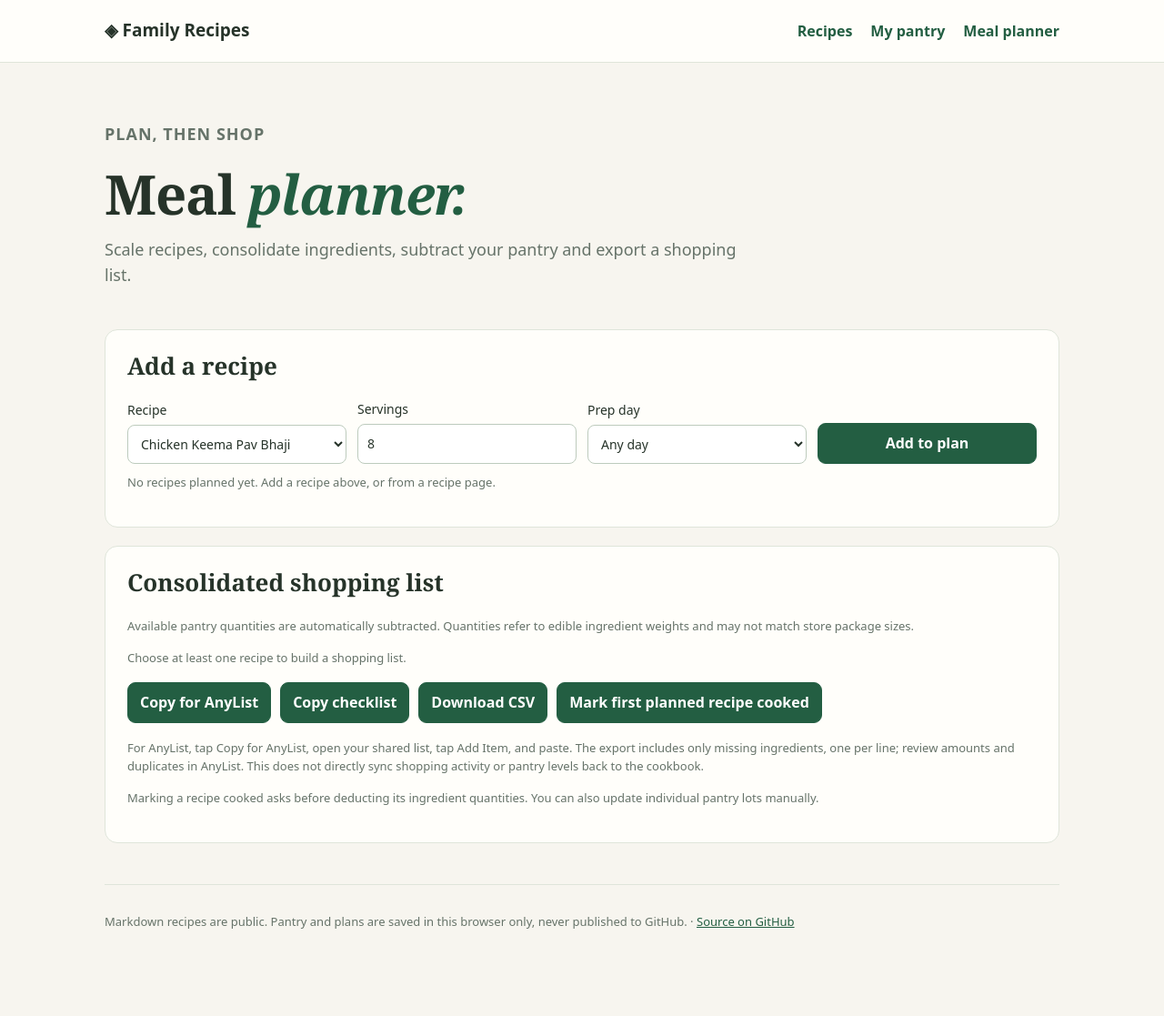
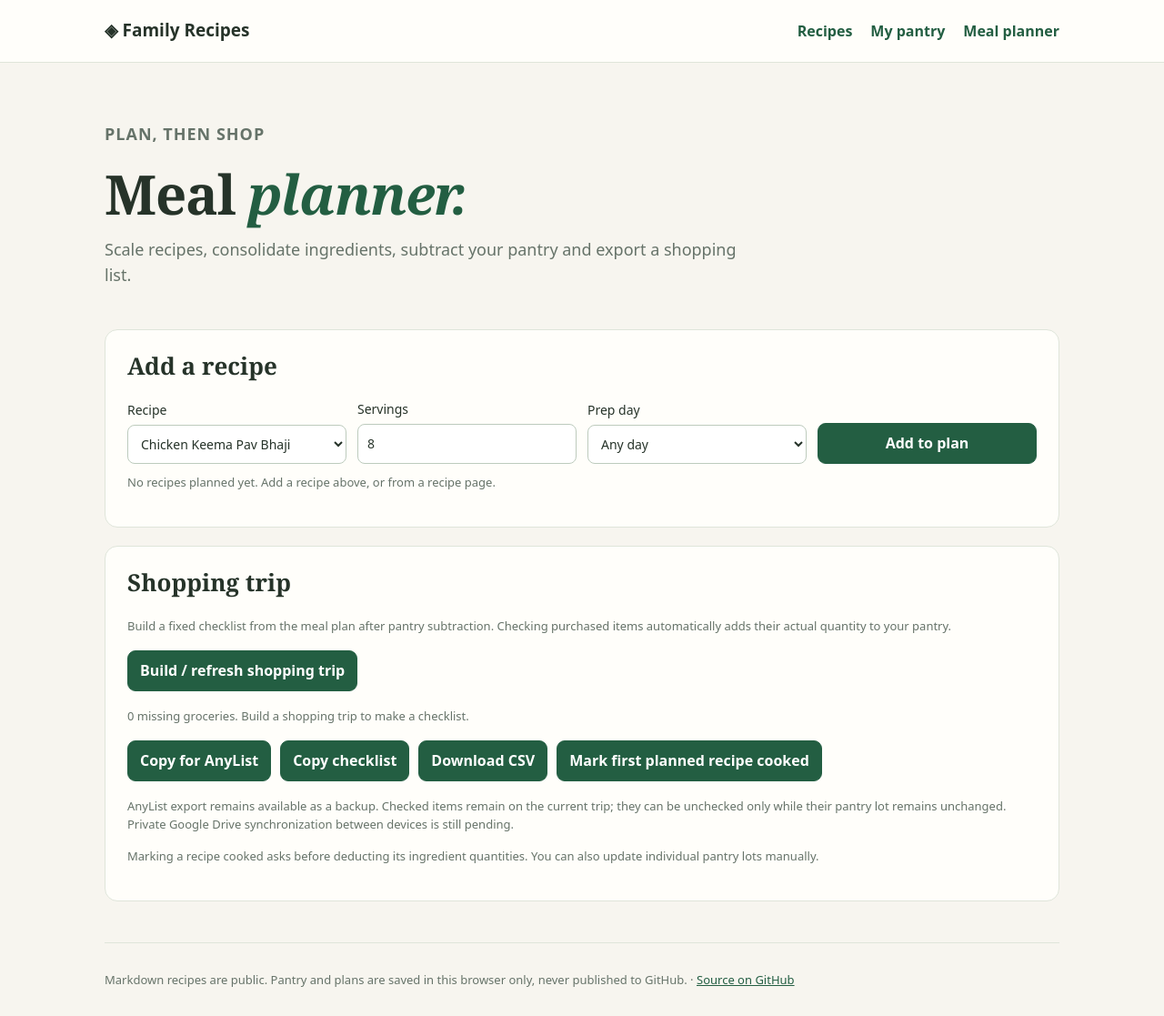
Before and after one commit to cbaum228/family-recipes, a Jekyll site: the page built from planner/index.html, in a window 1280 px wide. Shown: the whole page at 91% size. Built offline with Jekyll 4.4.1, drawn with Linux system fonts in a browser that asks for light colours; before the commit the page ends 1053 px from its top, so only the background shows below that; some of the changed lines change nothing that is shown.

Commit message:
Add grocery checklist with automatic pantry additions

```diff
--- a/assets/app.js
+++ b/assets/app.js
@@ -7,14 +7,14 @@
 const fmt=(n,u)=>new Intl.NumberFormat("en-US",{maximumFractionDigits:n<10?1:0}).format(Math.max(0,n))+" "+u;
 const ID=()=>typeof crypto!=="undefined"&&crypto.randomUUID?crypto.randomUUID():String(Date.now())+Math.random().toString(36).slice(2);
 const validServings=n=>{const v=Number(n);return Number.isFinite(v)&&v>=.5&&v<=50?Math.round(v*2)/2:null};
-const empty=()=>({version:2,lots:[],plan:[],cooked:[]});
+const empty=()=>({version:3,lots:[],plan:[],cooked:[],shopping:[]});
 let state=empty(),recipes=[],recipeById=new Map(),foods=new Map();
 function safeState(obj){
   if(!obj||!Array.isArray(obj.lots)||!Array.isArray(obj.plan)||!Array.isArray(obj.cooked))return null;
   const lots=obj.lots.slice(0,3000).filter(x=>x&&typeof x.key==="string"&&x.key.length<180&&["g","ml"].includes(x.unit)&&Number.isFinite(Number(x.qty))&&Number(x.qty)>=0&&Number(x.qty)<1e8).map(x=>({id:String(x.id||ID()),key:x.key,name:String(x.name||x.key).slice(0,160),unit:x.unit,qty:Number(x.qty),expires:/^\d{4}-\d{2}-\d{2}$/.test(x.expires||"")?x.expires:"",aisle:String(x.aisle||"Other").slice(0,70)}));
   const plan=obj.plan.slice(0,500).filter(x=>x&&typeof x.recipeId==="string"&&validServings(x.servings??(x.meals!=null?Number(x.meals)*2.1:NaN))!==null).map(x=>({id:String(x.id||ID()),recipeId:x.recipeId,servings:validServings(x.servings??(x.meals!=null?Number(x.meals)*2.1:NaN)),day:String(x.day||"").slice(0,30)}));
   const cooked=obj.cooked.slice(-300).filter(x=>x&&typeof x.recipeId==="string").map(x=>({recipeId:x.recipeId,date:String(x.date||"").slice(0,10),category:String(x.category||"").slice(0,60)}));
-  return {version:2,lots,plan,cooked};
+  return {version:3,lots,plan,cooked,shopping:Array.isArray(obj.shopping)?obj.shopping.filter(i=>i&&i.key&&Number(i.qty)>0).slice(0,300):[]};
 }
 try{const p=localStorage.getItem(KEY);if(p)state=safeState(JSON.parse(p))||empty()}catch(_){}
 function save(){try{localStorage.setItem(KEY,JSON.stringify(state));return true}catch(_){return false}}
@@ -116,16 +116,47 @@
  controls.append(n,rm);line.append(content,controls);target.append(line)
  }
 }
-function renderShopping(){
- const target=$("shopping-list");if(!target)return;clear(target);
- const ingredients=mergedPlan();if(!ingredients.length){target.append(el("p","Choose at least one recipe to build a shopping list.","muted"));return}
- for(const i of ingredients){
- const buy=Math.max(0,i.needed-available(i)),line=el("div",null,"inventory-row"),detail=el("div");
- detail.append(el("strong",i.name),el("div","Recipe total: "+fmt(i.needed,i.unit)+" · On hand: "+fmt(available(i),i.unit),"muted"));
- line.append(detail,el("strong",buy>.01?fmt(buy,i.unit)+" to buy":"Already stocked",buy>.01?"":"ready"));target.append(line)
+function missingPlanRows(){return mergedPlan().map(i=>({...i,onHand:available(i),buy:Math.max(0,i.needed-available(i))})).filter(i=>i.buy>.01)}
+ function shoppingRows(){return state.shopping.length?state.shopping.filter(i=>!i.checked).map(i=>({name:i.name,unit:i.unit,aisle:i.aisle,needed:i.qty,onHand:0,buy:i.qty})):missingPlanRows()}
+ function newTrip(){
+  const deficit=missingPlanRows();if(!deficit.length){message("shopping-status","No missing groceries in the meal plan.");return}
+  if(state.shopping.length&&!confirm("Replace your current shopping trip? Bought items already in the pantry will be retained."))return;
+  state.shopping=deficit.map(i=>({id:ID(),key:i.key,name:i.name,unit:i.unit,aisle:i.aisle,qty:Math.ceil(i.buy),checked:false,expires:"",lotId:"",bought:0}));
+  save();renderShopping();message("shopping-status","Shopping trip created.");
  }
-}
-function shoppingRows(){return mergedPlan().map(i=>({...i,onHand:available(i),buy:Math.max(0,i.needed-available(i))})).filter(i=>i.buy>.01)}
+ function checkPurchase(i){
+  if(i.checked)return;const qty=Number(i.qty);if(!Number.isFinite(qty)||qty<=0){renderShopping();return}
+  const id=ID();state.lots.push({id,key:i.key,name:i.name,unit:i.unit,qty,expires:i.expires||"",aisle:i.aisle});
+  i.lotId=id;i.bought=qty;i.checked=true;save();renderShopping();renderPantry();renderSuggestions();message("shopping-status","Added "+i.name+" to pantry.");
+ }
+ function uncheckPurchase(i){
+  const lot=state.lots.find(l=>l.id===i.lotId);
+  if(!lot||Math.abs(lot.qty-i.bought)>.001){message("shopping-status","This lot was already used or adjusted. Edit the pantry instead.");renderShopping();return}
+  if(!confirm("Undo this purchase and remove its pantry lot?")){renderShopping();return}
+  state.lots=state.lots.filter(l=>l.id!==i.lotId);i.checked=false;i.lotId="";i.bought=0;
+  save();renderShopping();renderPantry();renderSuggestions();message("shopping-status","Purchase undone.");
+ }
+ function renderShopping(){
+  const holder=$("shopping-list");if(!holder)return;clear(holder);
+  if(!state.shopping.length){holder.append(el("p",missingPlanRows().length+" missing groceries. Build a shopping trip to make a checklist.","muted"));return}
+  holder.append(el("p",state.shopping.filter(i=>i.checked).length+" / "+state.shopping.length+" items purchased.","muted"));
+  for(const i of [...state.shopping].sort((a,b)=>Number(a.checked)-Number(b.checked)||a.aisle.localeCompare(b.aisle)||a.name.localeCompare(b.name))){
+   const row=el("div",null,"inventory-row"),lab=el("label",null,"shopping-check"),cb=el("input");
+   cb.type="checkbox";cb.checked=!!i.checked;cb.setAttribute("aria-label","Purchased "+i.name);
+   cb.addEventListener("change",()=>cb.checked?checkPurchase(i):uncheckPurchase(i));
+   lab.append(cb,el("strong",i.name));row.append(lab);
+   if(i.checked){row.append(el("span","Added "+fmt(i.bought,i.unit)+" to pantry","ready"))}
+   else{
+    const controls=el("div",null,"row-actions"),qty=el("input"),date=el("input");
+    qty.type="number";qty.step="any";qty.min=".1";qty.value=i.qty;qty.setAttribute("aria-label","Purchased quantity of "+i.name);
+    qty.addEventListener("change",()=>{let v=Number(qty.value);if(Number.isFinite(v)&&v>0){i.qty=v;save()}else qty.value=i.qty});
+    date.type="date";date.value=i.expires||"";date.setAttribute("aria-label","Use-by date of "+i.name);
+    date.addEventListener("change",()=>{i.expires=date.value;save()});
+    controls.append(qty,el("span",i.unit,"muted"),date);row.append(controls);
+   }
+   holder.append(row);
+  }
+ }
 function textShopping(){const rows=shoppingRows();return rows.length?"Shopping list\n"+rows.map(i=>"☐ "+i.name+": "+fmt(i.buy,i.unit)).join("\n"):"Nothing to buy for the selected recipes."}
 // AnyList bulk paste expects one item per line, with no headings or checkbox glyphs.
 // Put units first for ingredient-style parsing. AnyList quantity-field recognition still needs live verification.
@@ -171,7 +202,7 @@
   $("copy-shopping").addEventListener("click",async()=>{try{await copy(textShopping());message("planner-status","Shopping list copied.")}catch(_){message("planner-status","Clipboard unavailable. Download CSV instead.")}});
   $("copy-anylist").addEventListener("click",async()=>{const items=shoppingRows();if(!items.length){message("planner-status","No groceries to transfer: add recipes first or check the pantry quantities.");return}try{await copy(anylistShopping());message("planner-status",items.length+" grocery items copied. Open your shared AnyList list, tap Add Item, then paste the items. Check the quantities before shopping.")}catch(_){message("planner-status","Clipboard unavailable on this device; use the CSV export instead.")}});
   $("download-shopping").addEventListener("click",()=>download("family-recipes-shopping.csv","\ufeff"+csvShopping(),"text/csv;charset=utf-8"));
-  $("cook-first").addEventListener("click",cookFirst);renderPlan();renderShopping()
+  $("new-trip").addEventListener("click",newTrip);$("cook-first").addEventListener("click",cookFirst);renderPlan();renderShopping()
  }
 }
 async function start(){
--- a/planner/index.html
+++ b/planner/index.html
@@ -11,6 +11,6 @@
 <button id="plan-add">Add to plan</button></div>
 <div id="planned-list"></div><p id="planner-status" class="muted" role="status"></p>
 </section>
-<section class="panel"><h2>Consolidated shopping list</h2><p class="muted">Available pantry quantities are automatically subtracted. Quantities refer to edible ingredient weights and may not match store package sizes.</p><div id="shopping-list"></div>
+<section class="panel"><h2>Shopping trip</h2><p class="muted">Build a fixed checklist from the meal plan after pantry subtraction. Checking purchased items automatically adds their actual quantity to your pantry.</p><div class="actions"><button id="new-trip">Build / refresh shopping trip</button></div><div id="shopping-list"></div><p id="shopping-status" class="muted" role="status"></p>
 <div class="actions"><button id="copy-anylist">Copy for AnyList</button><button id="copy-shopping">Copy checklist</button><button id="download-shopping">Download CSV</button><button id="cook-first">Mark first planned recipe cooked</button></div>
-<p class="muted">For AnyList, tap Copy for AnyList, open your shared list, tap Add Item, and paste. The export includes only missing ingredients, one per line; review amounts and duplicates in AnyList. This does not directly sync shopping activity or pantry levels back to the cookbook.</p><p class="muted">Marking a recipe cooked asks before deducting its ingredient quantities. You can also update individual pantry lots manually.</p></section>
+<p class="muted">AnyList export remains available as a backup. Checked items remain on the current trip; they can be unchecked only while their pantry lot remains unchanged. Private Google Drive synchronization between devices is still pending.</p><p class="muted">Marking a recipe cooked asks before deducting its ingredient quantities. You can also update individual pantry lots manually.</p></section>
```
